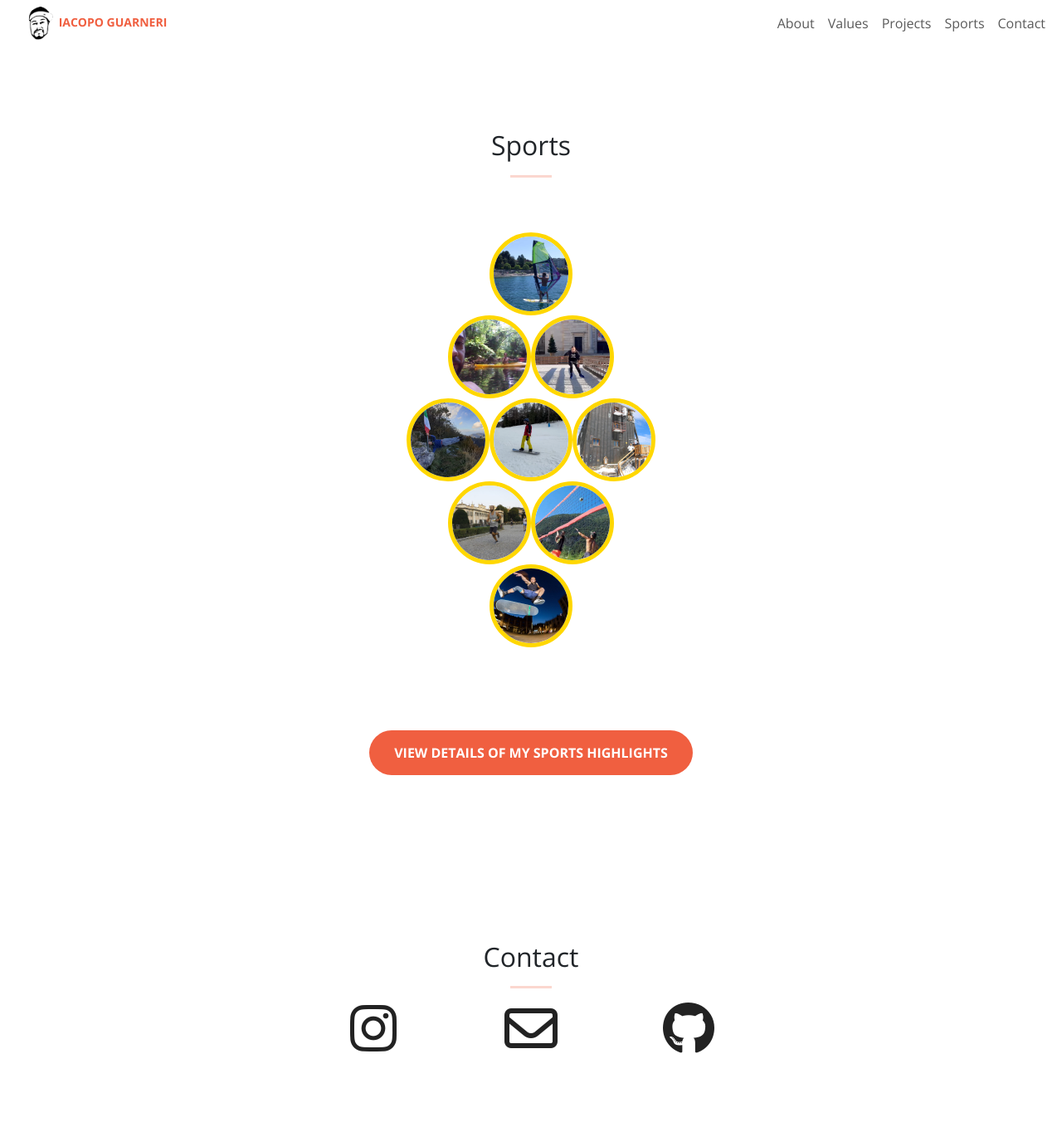
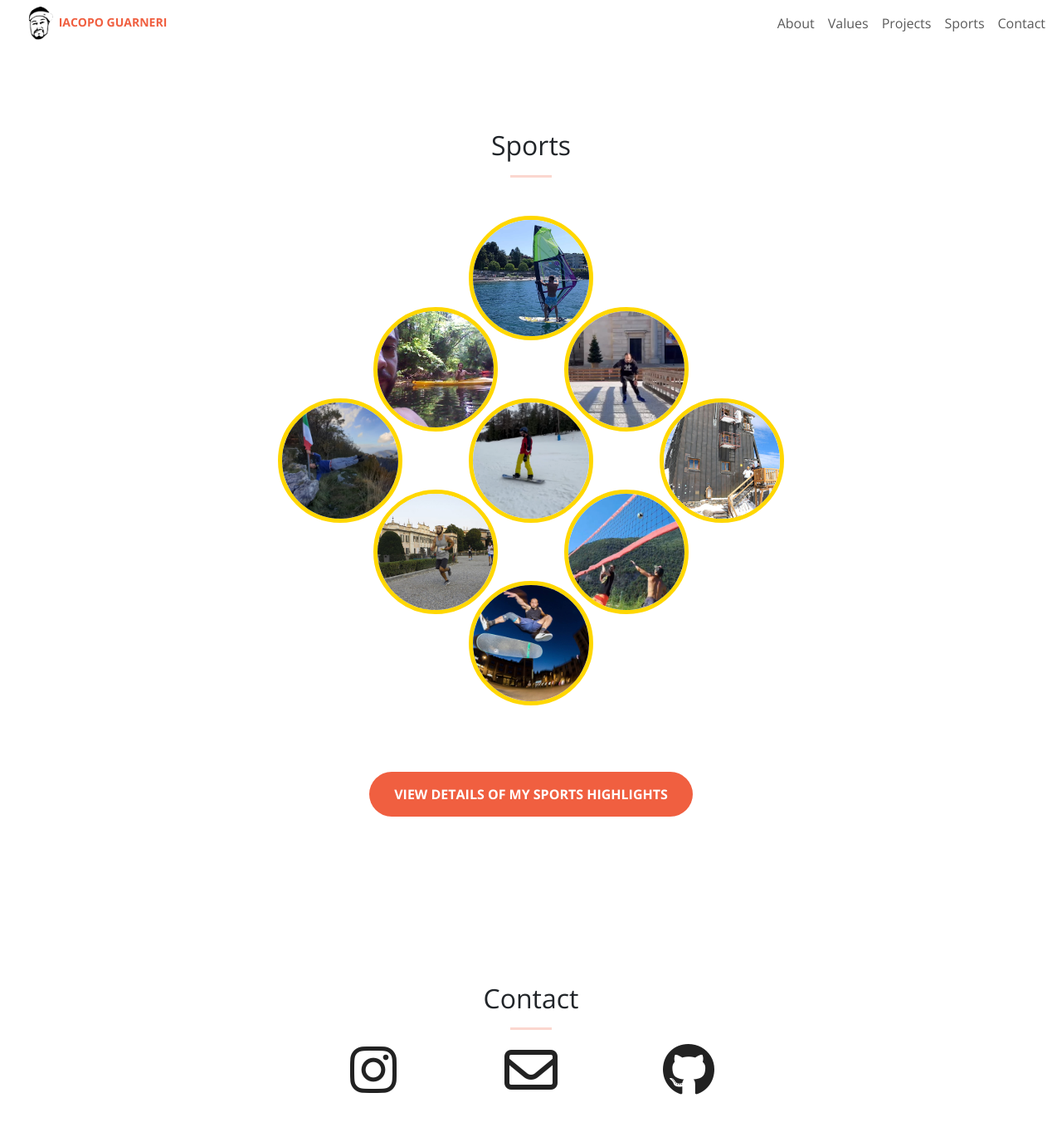
Before and after one commit to iacoposk8/iacoposk8.github.io, a Jekyll site: the page built from index.html, in a window 1280 px wide and 1400 px high, scrolled down 1743 px. Shown: the top 1358 px of the window at 83% size. Built offline with Jekyll 4.4.1, drawn with Linux system fonts in a browser that asks for light colours.

Commit message:
Update sports.html

```diff
--- a/_includes/sports.html
+++ b/_includes/sports.html
@@ -94,10 +94,11 @@
             justify-content: center;
         }
         .medal {
-            width: 100px;
-            height: 100px;
+            margin: -20px 40px;
+            width: 150px;
+            height: 150px;
             border-radius: 50%;
-            border: 5px solid #FFD700; /* Colore del bordo (oro) */
+            border: 5px solid #FFD700;
             overflow: hidden;
             transition: transform 0.5s ease;
         }
```
